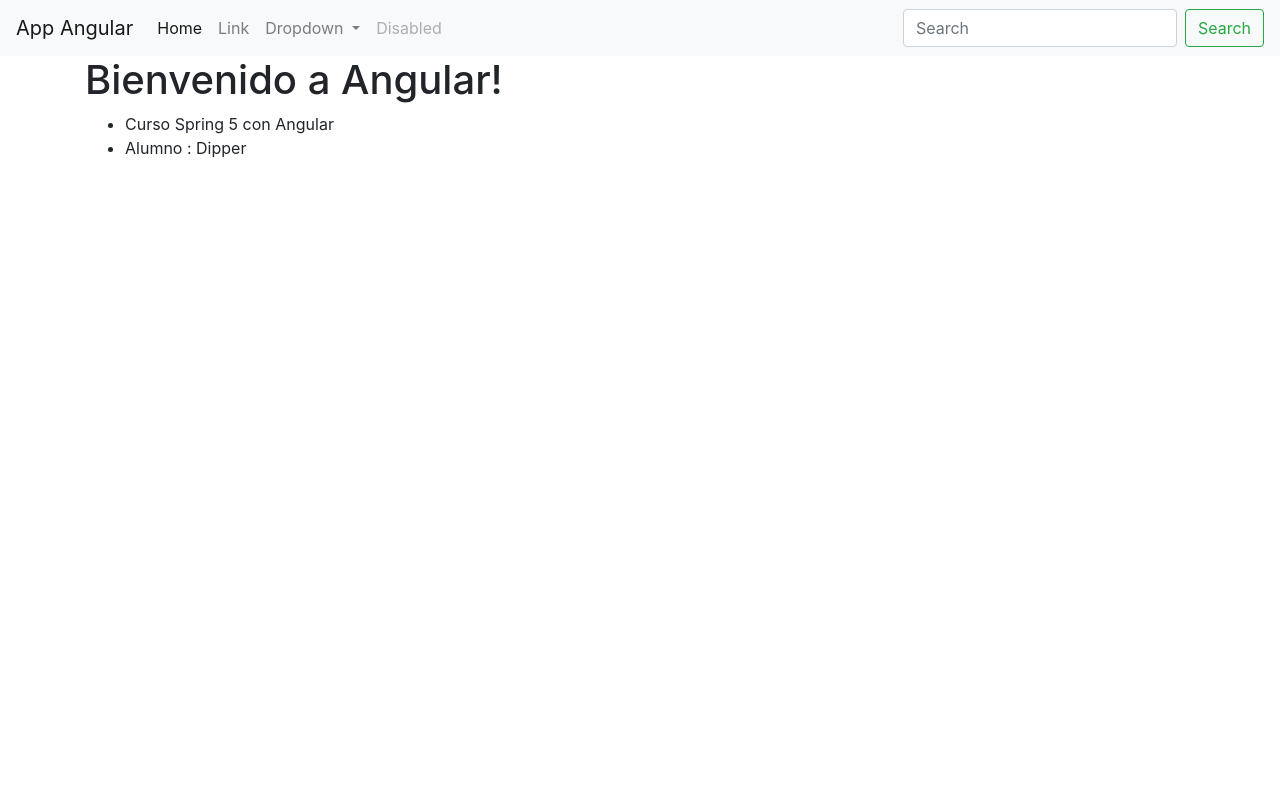
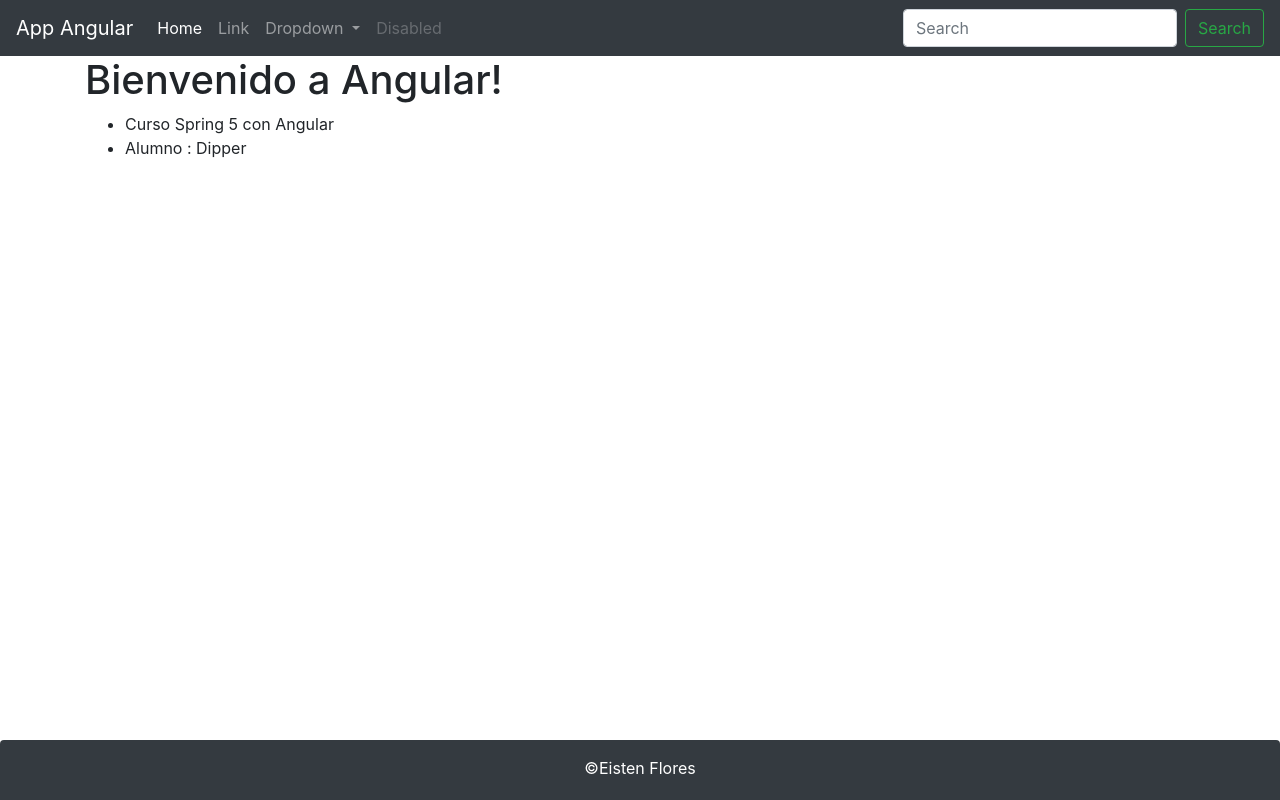
Before and after one commit to Eisten1996/app-cliente, an Angular app: page / in a window 1280 px wide. Built offline with nearby package versions, Linux system fonts and the light colour scheme.

Commit message:
Creando nuevo componente FooterComponent

```diff
--- a/src/app/app.component.html
+++ b/src/app/app.component.html
@@ -9,3 +9,5 @@
     <li>Alumno : {{alumno}}</li>
   </ul>
 </div>
+
+<app-footer></app-footer>
--- a/src/app/app.module.ts
+++ b/src/app/app.module.ts
@@ -3,10 +3,11 @@ import {NgModule} from '@angular/core';
 
 import {AppComponent} from './app.component';
 import {HeaderComponent} from './header/header.component';
+import {FooterComponent} from './footer/footer.component';
 
 @NgModule({
   declarations: [
-    AppComponent, HeaderComponent
+    AppComponent, HeaderComponent, FooterComponent
   ],
   imports: [
     BrowserModule
--- /dev/null
+++ b/src/app/footer/footer.component.css
@@ -0,0 +1,6 @@
+.footer {
+  position: absolute;
+  bottom: 0px;
+  height: 60px;
+  width: 100%;
+}
--- /dev/null
+++ b/src/app/footer/footer.component.html
@@ -0,0 +1,7 @@
+<footer class="footer bg-dark rounded-top text-center">
+  <div class="container py-2">
+    <p class="text-white my-2">
+      &copy;{{autor.nombre + ' ' + autor.apellido}}
+    </p>
+  </div>
+</footer>
--- /dev/null
+++ b/src/app/footer/footer.component.ts
@@ -0,0 +1,10 @@
+import {Component} from '@angular/core';
+
+@Component({
+  selector: 'app-footer',
+  templateUrl: 'footer.component.html',
+  styleUrls: ['footer.component.css']
+})
+export class FooterComponent {
+  public autor: any = {nombre: 'Eisten', apellido: 'Flores'};
+}
--- a/src/app/header/header.component.html
+++ b/src/app/header/header.component.html
@@ -1,4 +1,4 @@
-<nav class="navbar navbar-expand-lg navbar-light bg-light">
+<nav class="navbar navbar-expand-lg navbar-dark bg-dark">
   <a class="navbar-brand" href="#">{{title}}</a>
   <button class="navbar-toggler" type="button" data-toggle="collapse" data-target="#navbarSupportedContent"
           aria-controls="navbarSupportedContent" aria-expanded="false" aria-label="Toggle navigation">
```
